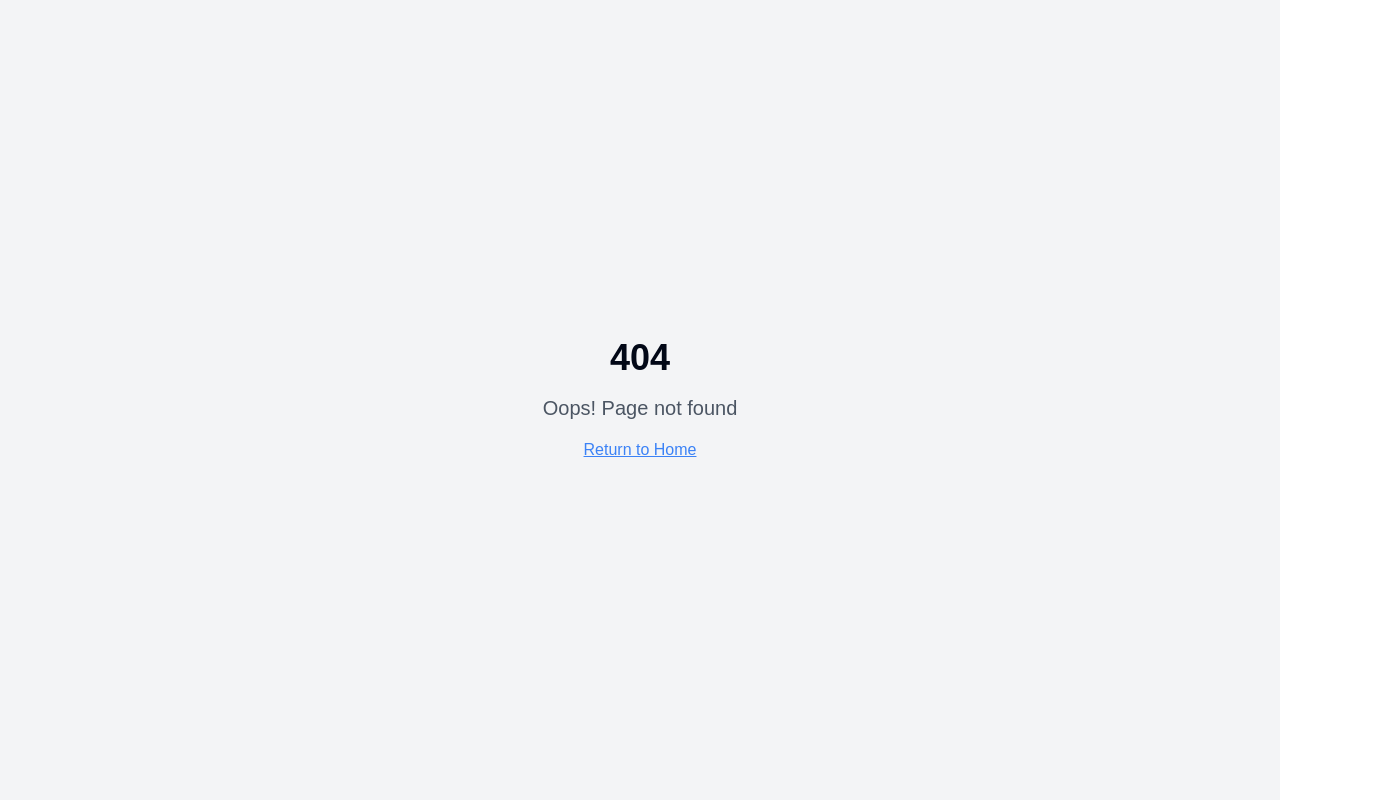
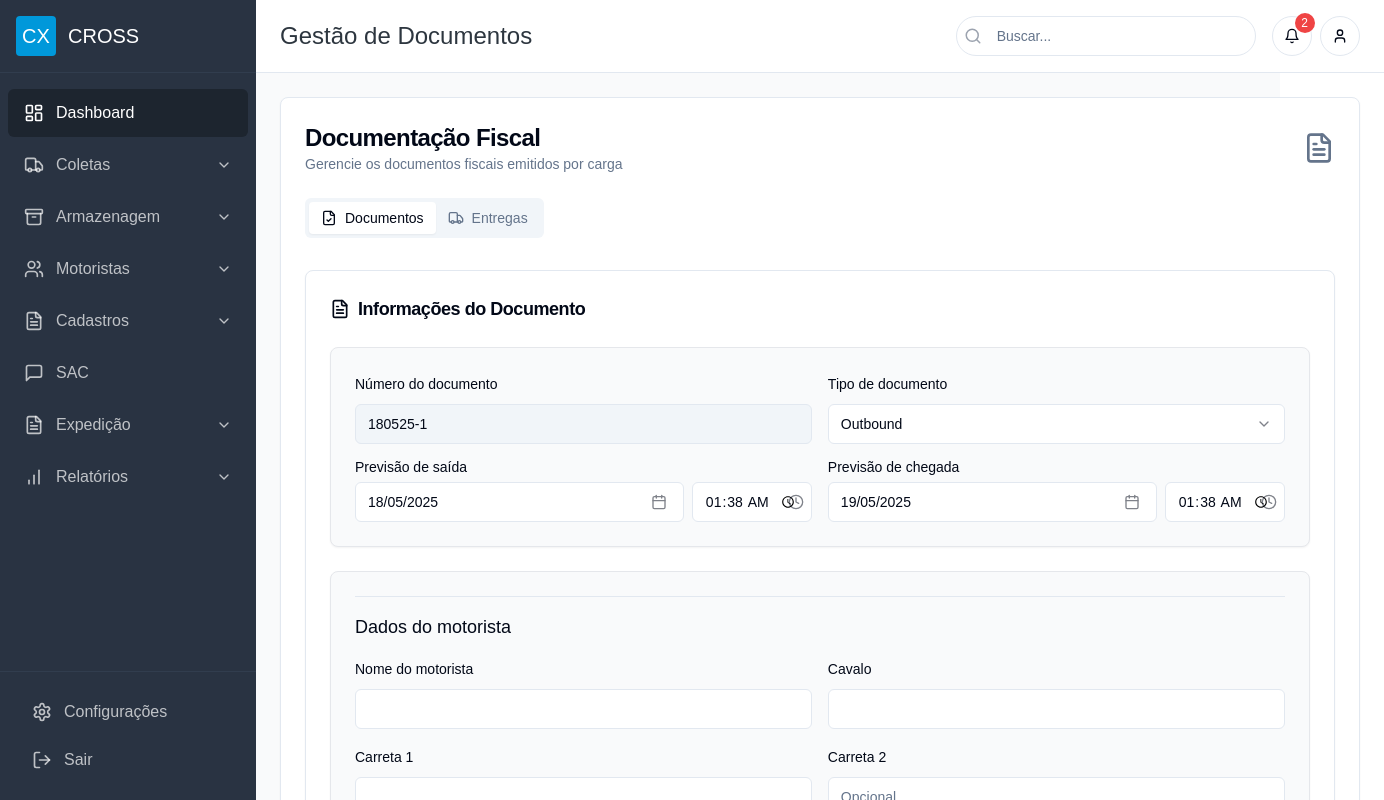
Before and after one commit to leobandeira-dev/cross-flow-logistics-hub, a React (Vite) app: page /expedicao/remessas in a window 1280 px wide. Before the commit this address had no page. Shown: the whole page, 1384 px wide, since content can reach past the window. Built offline with nearby package versions, Linux system fonts and the light colour scheme; a web font is replaced by a local one.

Commit message:
Fix: Restore Faturamento tab in Expedição
Restores the Faturamento tab in the Expedição section, which was previously functional and is intended for managing issued documents and attaching fiscal documentation.

```diff
--- /dev/null
+++ b/src/pages/expedicao/Remessas.tsx
@@ -0,0 +1,66 @@
+
+import React, { useState } from 'react';
+import MainLayout from '@/components/layout/MainLayout';
+import {
+  Card,
+  CardContent,
+  CardDescription,
+  CardHeader,
+  CardTitle,
+} from '@/components/ui/card';
+import { Tabs, TabsList, TabsTrigger, TabsContent } from '@/components/ui/tabs';
+import { FileText, Truck, FileCheck } from 'lucide-react';
+import DocumentosTab from './components/faturamento/documentos/DocumentosTab';
+
+const Remessas: React.FC = () => {
+  const [activeTab, setActiveTab] = useState('documentos');
+
+  return (
+    <MainLayout title="Gestão de Documentos">
+      <div className="space-y-6">
+        <Card>
+          <CardHeader>
+            <div className="flex items-center justify-between">
+              <div>
+                <CardTitle className="text-2xl">Documentação Fiscal</CardTitle>
+                <CardDescription>
+                  Gerencie os documentos fiscais emitidos por carga
+                </CardDescription>
+              </div>
+              <FileText className="h-8 w-8 text-muted-foreground" />
+            </div>
+          </CardHeader>
+          <CardContent>
+            <Tabs value={activeTab} onValueChange={setActiveTab} className="w-full">
+              <TabsList className="mb-6">
+                <TabsTrigger value="documentos">
+                  <FileCheck className="h-4 w-4 mr-2" />
+                  Documentos
+                </TabsTrigger>
+                <TabsTrigger value="entregas">
+                  <Truck className="h-4 w-4 mr-2" />
+                  Entregas
+                </TabsTrigger>
+              </TabsList>
+
+              <TabsContent value="documentos">
+                <DocumentosTab />
+              </TabsContent>
+
+              <TabsContent value="entregas">
+                <div className="flex flex-col items-center justify-center p-8 text-center">
+                  <p className="text-muted-foreground mb-4">Funcionalidade em desenvolvimento.</p>
+                  <p className="text-sm text-muted-foreground">
+                    O módulo de controle de entregas estará disponível em breve.
+                  </p>
+                </div>
+              </TabsContent>
+            </Tabs>
+          </CardContent>
+        </Card>
+      </div>
+    </MainLayout>
+  );
+};
+
+export default Remessas;
--- a/src/routes/features/ExpedicaoRoutes.tsx
+++ b/src/routes/features/ExpedicaoRoutes.tsx
@@ -5,6 +5,7 @@ import { ProtectedRoute } from '../ProtectedRoute';
 // Pages Import
 import Faturamento from '../../pages/expedicao/Faturamento';
 import EmissaoDocumentos from '../../pages/expedicao/EmissaoDocumentos';
+import Remessas from '../../pages/expedicao/Remessas';
 
 const ExpedicaoRoutes = () => {
   return [
@@ -24,6 +25,12 @@ const ExpedicaoRoutes = () => {
       <ProtectedRoute>
         <EmissaoDocumentos />
       </ProtectedRoute>
+    } />,
+
+    <Route key="expedicao-remessas" path="/expedicao/remessas" element={
+      <ProtectedRoute>
+        <Remessas />
+      </ProtectedRoute>
     } />
   ];
 };
```
